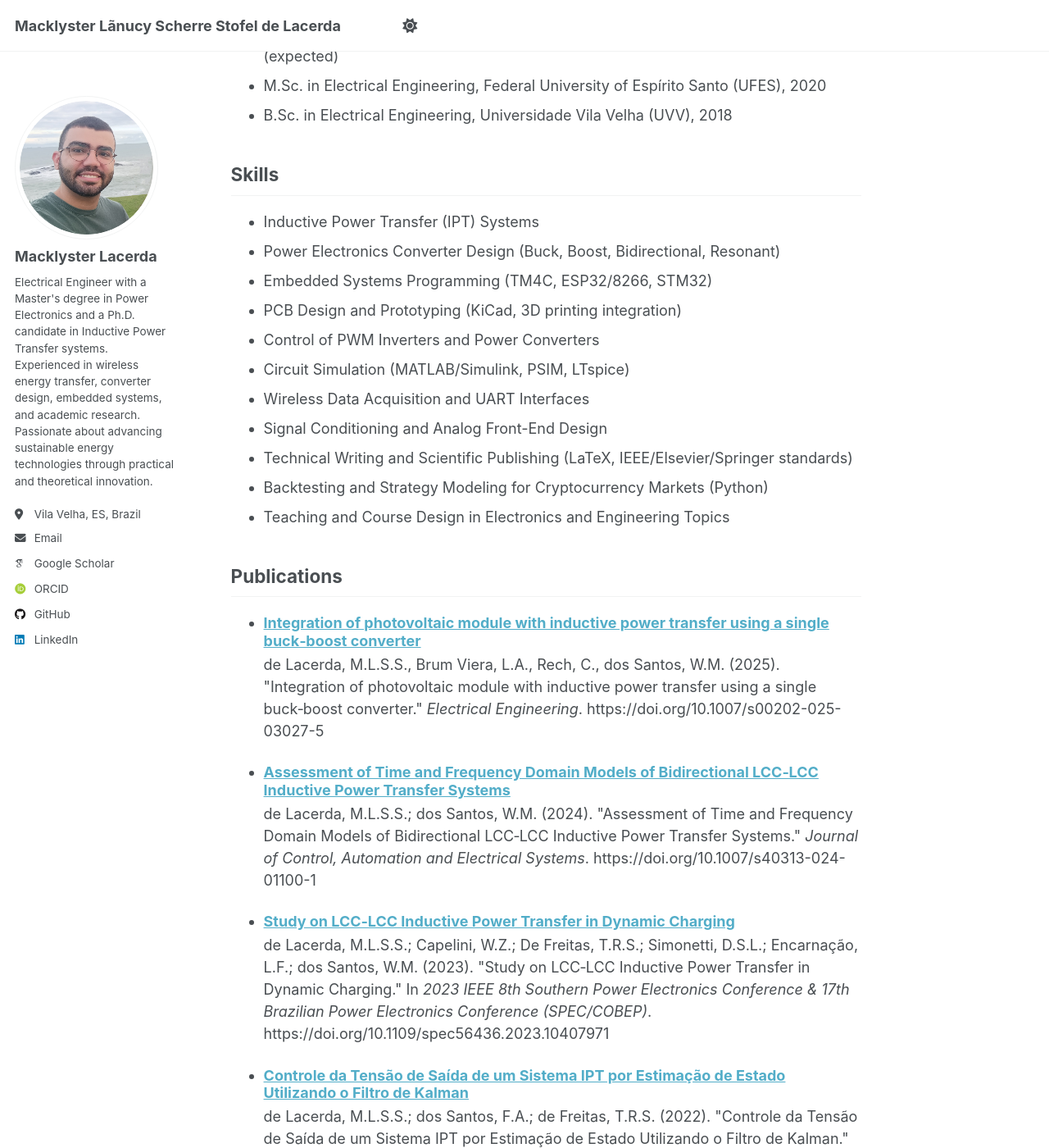
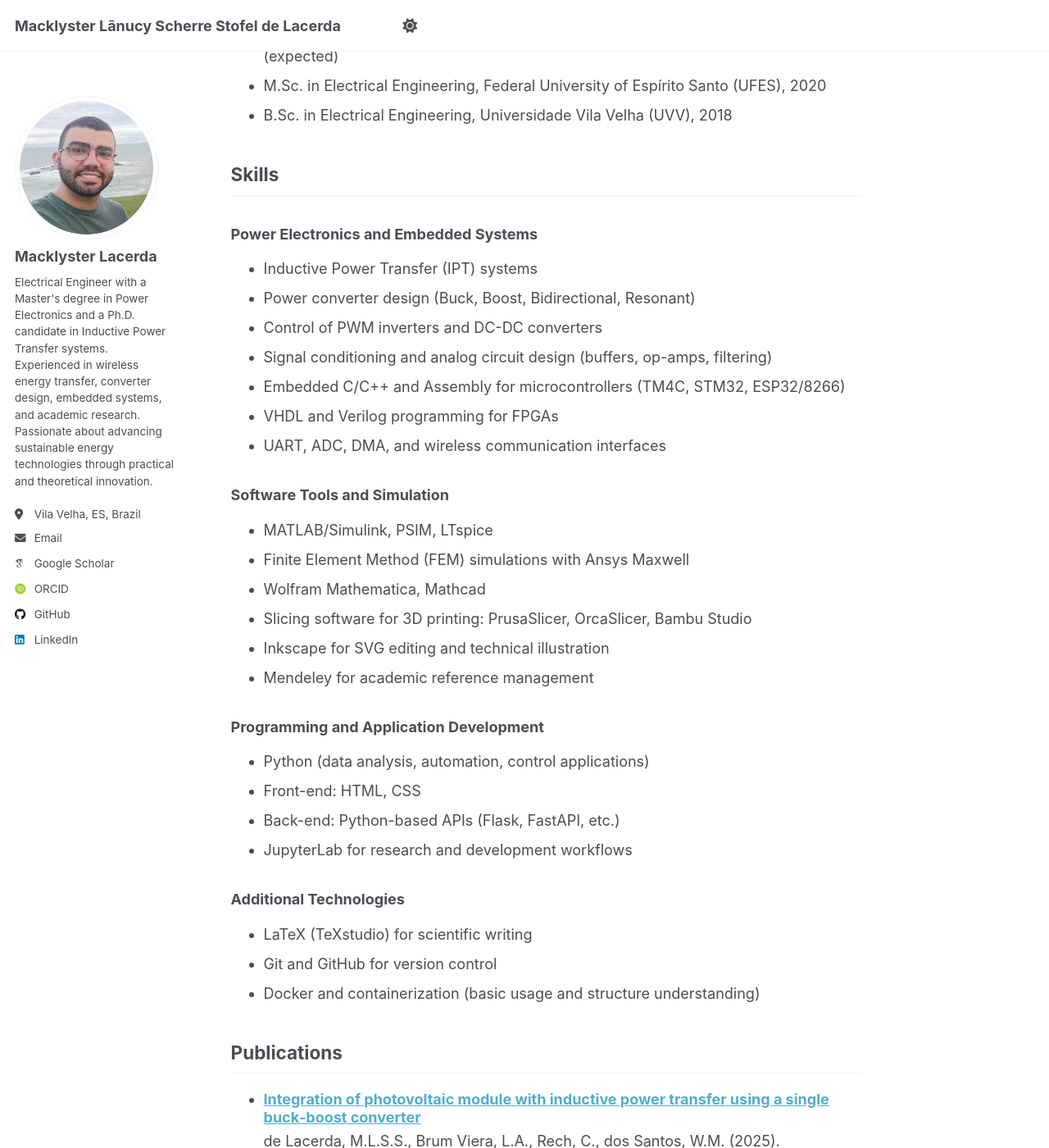
Before and after one commit to MacklysterLacerda/macklysterlacerda.github.io, a Jekyll site: the page built from _pages/about.md, in a window 1280 px wide and 1400 px high, scrolled down 215 px. Shown: the whole window at 82% size. Built offline with Jekyll 4.4.1, drawn with Linux system fonts in a browser that asks for light colours; some web fonts are replaced.

Commit message:
fix: reorganize and expand skills section for clarity and detail

```diff
--- a/_pages/about.md
+++ b/_pages/about.md
@@ -10,17 +10,35 @@ author_profile: true
 * B.Sc. in Electrical Engineering, Universidade Vila Velha (UVV), 2018
 
 ## Skills
-* Inductive Power Transfer (IPT) Systems
-* Power Electronics Converter Design (Buck, Boost, Bidirectional, Resonant)
-* Embedded Systems Programming (TM4C, ESP32/8266, STM32)
-* PCB Design and Prototyping (KiCad, 3D printing integration)
-* Control of PWM Inverters and Power Converters
-* Circuit Simulation (MATLAB/Simulink, PSIM, LTspice)
-* Wireless Data Acquisition and UART Interfaces
-* Signal Conditioning and Analog Front-End Design
-* Technical Writing and Scientific Publishing (LaTeX, IEEE/Elsevier/Springer standards)
-* Backtesting and Strategy Modeling for Cryptocurrency Markets (Python)
-* Teaching and Course Design in Electronics and Engineering Topics
+
+### Power Electronics and Embedded Systems
+- Inductive Power Transfer (IPT) systems
+- Power converter design (Buck, Boost, Bidirectional, Resonant)
+- Control of PWM inverters and DC-DC converters
+- Signal conditioning and analog circuit design (buffers, op-amps, filtering)
+- Embedded C/C++ and Assembly for microcontrollers (TM4C, STM32, ESP32/8266)
+- VHDL and Verilog programming for FPGAs
+- UART, ADC, DMA, and wireless communication interfaces
+
+### Software Tools and Simulation
+- MATLAB/Simulink, PSIM, LTspice
+- Finite Element Method (FEM) simulations with Ansys Maxwell
+- Wolfram Mathematica, Mathcad
+- Slicing software for 3D printing: PrusaSlicer, OrcaSlicer, Bambu Studio
+- Inkscape for SVG editing and technical illustration
+- Mendeley for academic reference management
+
+### Programming and Application Development
+- Python (data analysis, automation, control applications)
+- Front-end: HTML, CSS
+- Back-end: Python-based APIs (Flask, FastAPI, etc.)
+- JupyterLab for research and development workflows
+
+### Additional Technologies
+- LaTeX (TeXstudio) for scientific writing
+- Git and GitHub for version control
+- Docker and containerization (basic usage and structure understanding)
+
 
 
 <!-- ## Education
```
